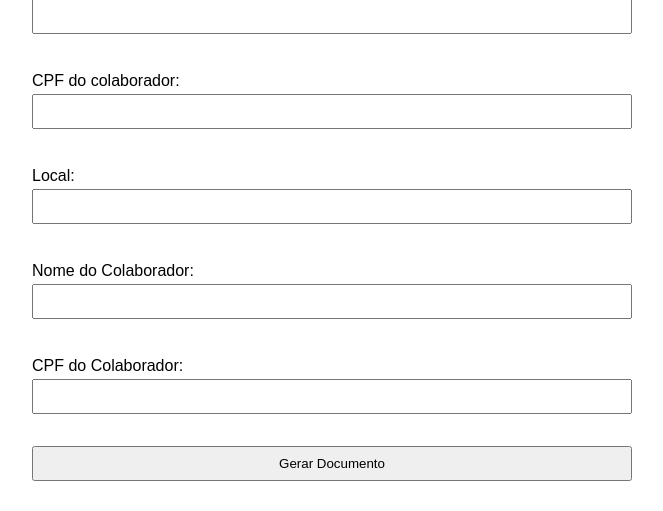
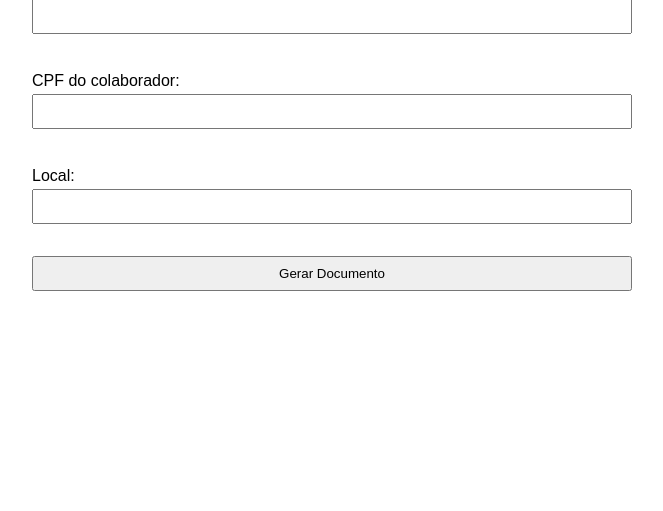
Before and after one commit to lucasrezendx/termo-cooperados, a Flask app: page / in a window 1280 px wide. Shown: the part 712-1223 px from the top of the page, without its empty margins (308-971 px from the left). After the commit the page ends 1003 px from the top, so only its background shows below. Run offline with Flask 3, Linux system fonts and the light colour scheme.

Commit message:
Update index.html

```diff
--- a/templates/index.html
+++ b/templates/index.html
@@ -70,11 +70,6 @@
             <label for="local">Local:</label>
             <input type="text" name="local" id="local"><br><br>
 
-            <label for="nome_colaborador">Nome do Colaborador:</label>
-            <input type="text" name="nome_colaborador" id="nome_colaborador"><br><br>
-
-            <label for="cpf_colaborador">CPF do Colaborador:</label>
-            <input type="text" name="cpf_colaborador" id="cpf_colaborador"><br><br>
         </div>
 
         <button type="submit">Gerar Documento</button>
```
